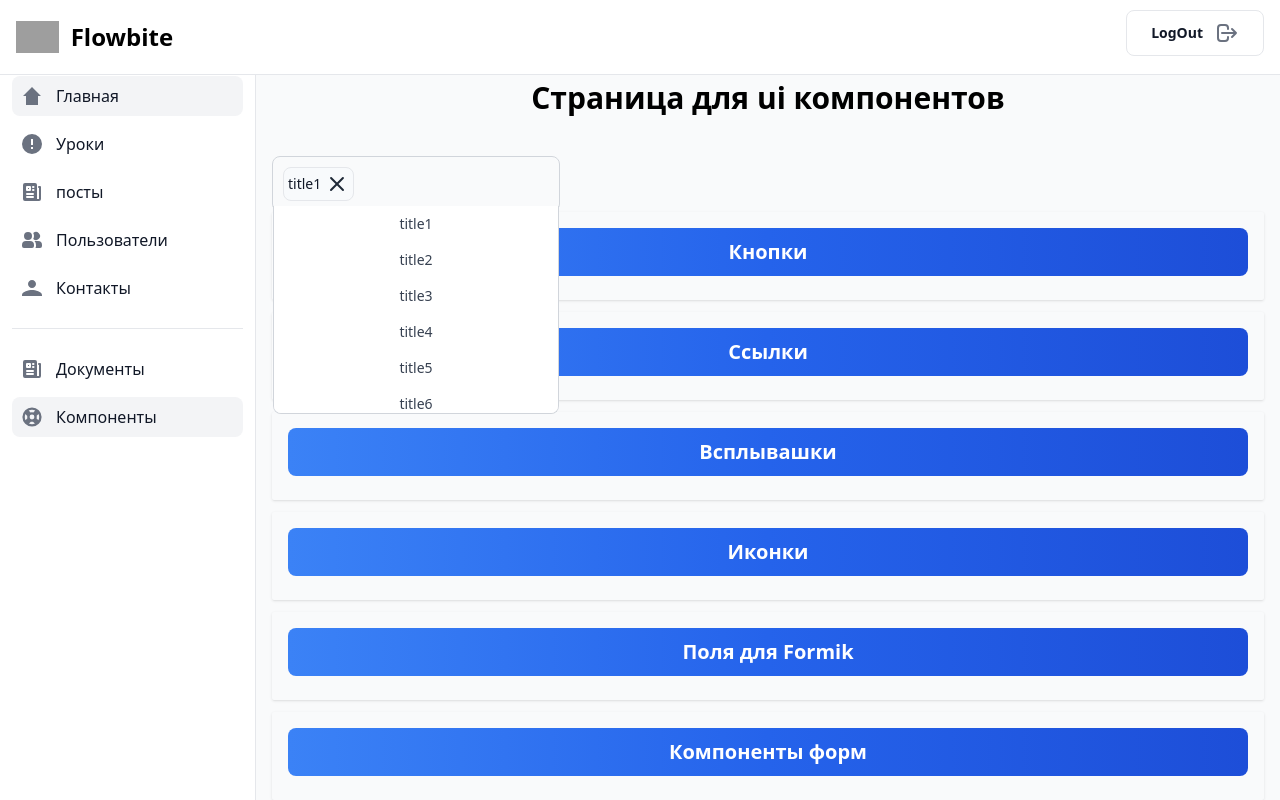
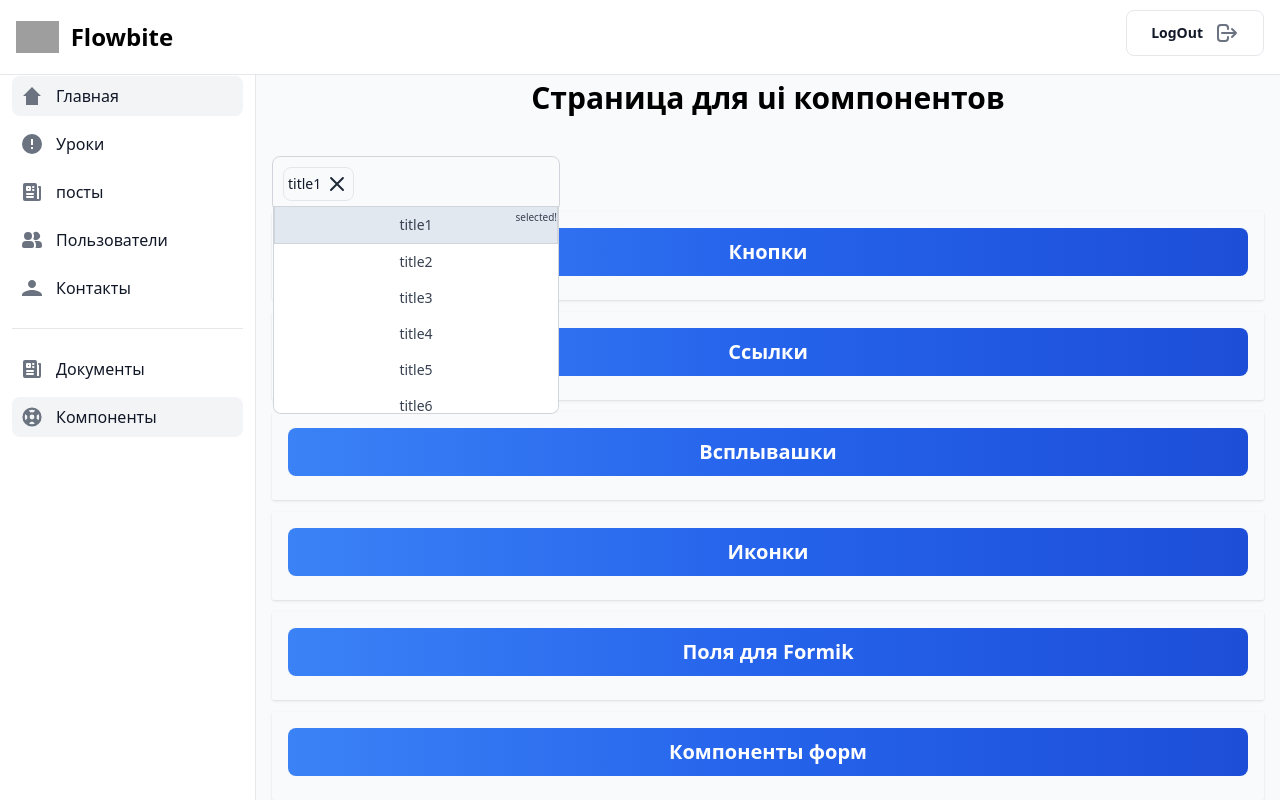
Before and after one commit to TheFasWalker/reactAdmin, a React (Vite) app: page /admin/components in a window 1280 px wide. Both pictures are taken after a click on the button "title1". Built offline with nearby package versions, Linux system fonts and the light colour scheme; grey boxes are pictures that could not be loaded.

Commit message:
feat: edited multiselect activity state
К элементам выпадающего списка добавлена активность при если элемент "выбран"

```diff
--- a/src/components/ui/form/MultiSelect.tsx
+++ b/src/components/ui/form/MultiSelect.tsx
@@ -7,7 +7,8 @@ type data = {
 interface buttonInterface {
     title: string,
     value: string,
-    onclick: () => void
+    onclick: () => void,
+    activity:boolean
 
 }
 interface MultiSelectInterface {
@@ -18,10 +19,10 @@ export const MultiSelect: FC<MultiSelectInterface> = ({ data }) => {
     const [dropDownMenuState, setdropDownMenuState] = useState(true)
     const [selectedItems, setSelectedItems] = useState<Array<data>>([])
     const checkActiveElem =(value:string, selectedItems: data[]):boolean=>{
-        return !selectedItems.some((elem) => elem.value === value);
+        return selectedItems.some((elem) => elem.value === value);
     }
     const addElem = (value: string, title: string) => {
-        if (checkActiveElem(value,selectedItems)) {
+        if (!checkActiveElem(value,selectedItems)) {
             setSelectedItems((prev) => [...prev, { value: value, title: title }])
         }
     }
@@ -54,6 +55,7 @@ export const MultiSelect: FC<MultiSelectInterface> = ({ data }) => {
                             key={item.value}
                             title={item.title}
                             value={item.value}
+                            activity={checkActiveElem(item.value, selectedItems)}
                         />
                     ))}
                 </div>
@@ -62,13 +64,18 @@ export const MultiSelect: FC<MultiSelectInterface> = ({ data }) => {
     )
 }
 
-const Button: FC<buttonInterface> = ({ title, value, onclick }) => {
+const Button: FC<buttonInterface> = ({ title, value, onclick,activity }) => {
     return (
         <button
             onClick={onclick}
-            className={`w-full flex items-center justify-center p-2 text-sm text-gray-700 hover:bg-gray-100  `}
+            className={` relative w-full flex items-center justify-center p-2 text-sm text-gray-700 hover:bg-gray-100  ${activity ?'bg-slate-200 border border-collapse border-gray-300 ' : ' ' }`}
             data-value={value}
-        >{title}
+        >
+            {activity && (
+            <span className=" absolute top-0 right-0 text-[10px]">selected!</span>
+            )}
+
+            {title}
         </button>
     )
 }
```
